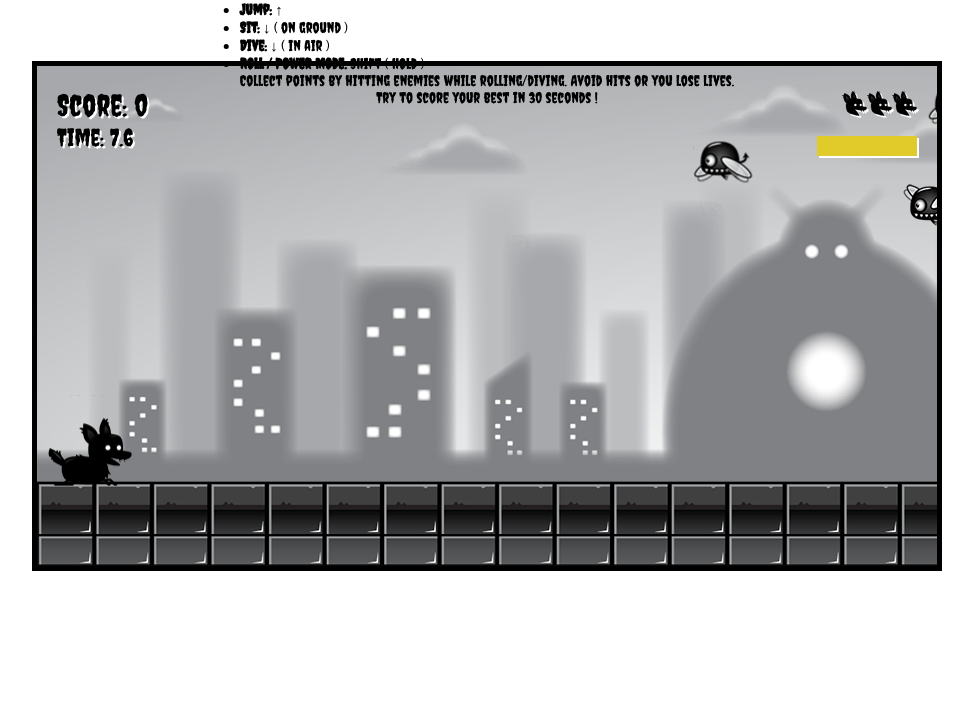
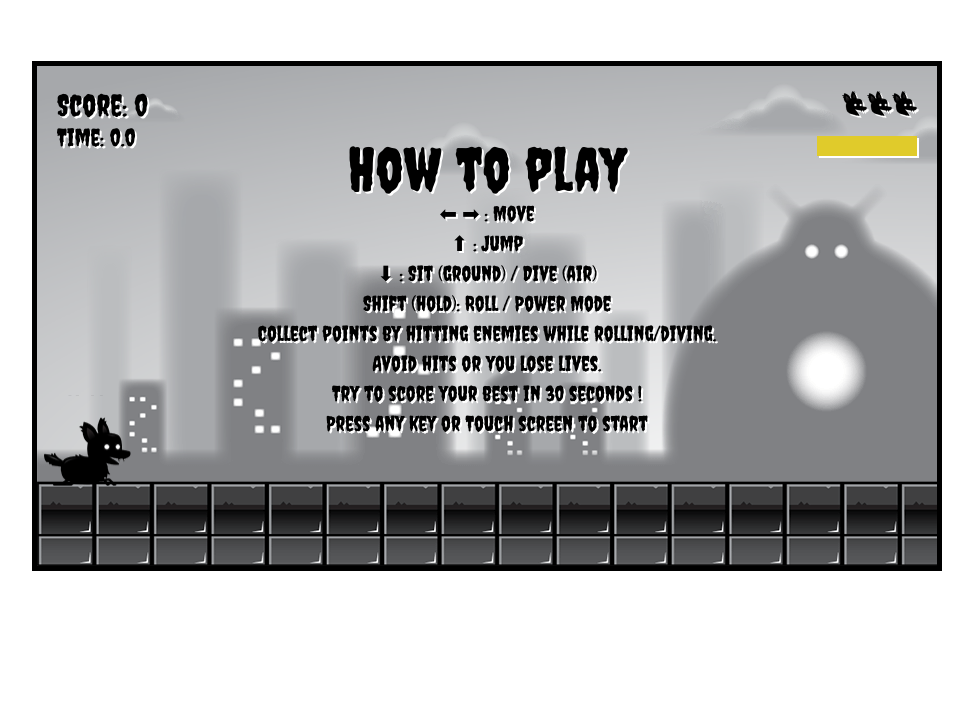
Before and after one commit to pragati-chaturvedi/GameDev_JS, a plain HTML site: page index.html in a window 1280 px wide. Shown: the part 84-800 px from the top of the page, without its empty margins (153-1126 px from the left). Drawn offline with Linux system fonts and the light colour scheme.

Commit message:
Added Game instructions as overlay and some modifications to win/loose logic

```diff
--- a/UI.js
+++ b/UI.js
@@ -8,7 +8,6 @@ export class UI {
         this.livesImageHeight = 25;
         this.powerGridWidth = 100;
     }
-
 
     draw(context) {
         context.save();
@@ -39,6 +38,22 @@ export class UI {
         context.fillRect(this.game.width - this.powerGridWidth - 20, 70, this.game.powerMode, 20);
         context.fillStyle = 'black';
 
+        // ===== How to play overlay BEFORE game starts =====
+        if (!this.game.gameStarted && !this.game.gameOver) {
+            context.textAlign = 'center';
+            context.font = this.fontSize * 2 + 'px ' + this.fontFamily;
+            context.fillText('How to play', this.game.width * 0.5, this.game.height * 0.25);
+            context.font = this.fontSize * 0.7 + 'px ' + this.fontFamily;
+            context.fillText('⬅ ➡ : Move', this.game.width * 0.5, this.game.height * 0.25 + 30);
+            context.fillText('⬆ : Jump', this.game.width * 0.5, this.game.height * 0.25 + 60);
+            context.fillText('⬇ : Sit (ground) / Dive (air)', this.game.width * 0.5, this.game.height * 0.25 + 90);
+            context.fillText('Shift (hold): Roll / Power Mode', this.game.width * 0.5, this.game.height * 0.25 + 120);
+            context.fillText('Collect points by hitting enemies while rolling/diving.', this.game.width * 0.5, this.game.height * 0.25 + 150);
+            context.fillText('Avoid hits or you lose lives.', this.game.width * 0.5, this.game.height * 0.25 + 180);
+            context.fillText("Try to score your best in 30 seconds !", this.game.width * 0.5, this.game.height * 0.25 + 210);
+            context.fillText("Press any key or Touch screen to start", this.game.width * 0.5, this.game.height * 0.25 + 240);
+        }
+
         // game over message
         if (this.game.gameOver) {
             context.textAlign = 'center';
--- a/index.html
+++ b/index.html
@@ -12,19 +12,6 @@
 </head>
 
 <body>
-    <div class="instructions">
-        <h1>How to Play</h1>
-        <ul>
-            <li><strong> Move:</strong>← →</li>
-            <li><strong> Jump:</strong> ↑</li>
-            <li><strong> Sit:</strong> ↓ ( on ground )</li>
-            <li><strong> Dive:</strong> ↓ ( in air )</li>
-            <li><strong> Roll / Power Mode:</strong> Shift ( hold )</li>
-        </ul>
-        <p> Collect points by hitting enemies while rolling/diving. Avoid hits or you lose lives.</p>
-        <p> Try to score your best in 30 seconds ! </p>
-    </div>
-
     <canvas id="canvas"></canvas>
 
     <img id="player" src="assets/player.png">
--- a/input.js
+++ b/input.js
@@ -2,6 +2,8 @@ export class InputHandler {
     constructor(game) {
         this.game = game;
         this.keys = [];
+        this.touchY = '';
+        this.touchThreshold = 30;
         window.addEventListener("keydown", (e) => {
             if ((e.key === "ArrowLeft" ||
                 e.key === "ArrowRight" ||
@@ -24,13 +26,16 @@ export class InputHandler {
             }
         });
         window.addEventListener('touchstart', (e) => {
-            console.log('start');
+            console.log(e.changedTouches[0].pageY);
+            this.touchY = e.changedTouches[0].pageY;
         });
         window.addEventListener('touchmove', (e) => {
-            console.log('move');
+            const swipeDistance = e.changedTouches[0].pageY - this.touchY;
+            if (swipeDistance < -this.touchThreshold && this.keys.indexOf('swipe up') === -1) this.keys.push('swipe up');
+            else if (swipeDistance > this.touchThreshold && this.keys.indexOf('swipe down') === -1) this.keys.push('swipe down');
         });
         window.addEventListener('touchend', (e) => {
-            console.log('end');
+            console.log(this.keys);
         });
     }
 }
--- a/main.js
+++ b/main.js
@@ -35,7 +35,7 @@ window.addEventListener('load', function () {
             this.fontColor = 'black';
             this.time = 0;
             this.maxTime = 30000;
-            this.winningScore = 40;
+            this.winningScore = 10;
             this.gameOver = false;
             this.lives = 3;
             this.player.currentState = this.player.states[0];
@@ -43,7 +43,9 @@ window.addEventListener('load', function () {
             this.sound = new Audio();
             this.sound.src = 'assets/sound/game_music.wav';
             this.sound.loop = true;
+            this.gameStarted = false;
         }
+
         restart() {
             this.player.reset();
             this.enemies = [];
@@ -85,9 +87,8 @@ window.addEventListener('load', function () {
         }
 
         update(deltaTime) {
-            this.sound.play().catch(() => { });
-
             // Time based game over logic
+            if (!this.gameStarted) return;
             this.time += deltaTime;
             if (this.time > this.maxTime) this.gameOver = true;
             if (this.player.currentState !== this.player.states[4] && this.powerMode < 100) this.powerMode += 0.3;
@@ -142,6 +143,8 @@ window.addEventListener('load', function () {
     }
 
     const game = new Game(canvas.width, canvas.height);
+
+
     // console.log(game);
     let lastTime = 0;
     const maxFPS = 60;
@@ -159,5 +162,17 @@ window.addEventListener('load', function () {
         }
         if (!game.gameOver) requestAnimationFrame(animate);
     }
+
     animate(0);
+
+    function startGame() {
+        if (!game.gameStarted) {
+            game.gameStarted = true;
+            game.sound.play().catch(() => { });
+        }
+    }
+    window.addEventListener('keydown', startGame, { once: true });
+    // Optional: touch/click start
+    window.addEventListener('touchstart', startGame, { once: true });
+    window.addEventListener('click', startGame, { once: true });
 });
--- a/player.js
+++ b/player.js
@@ -106,7 +106,9 @@ export class Player {
                     this.game.floatingMessages.push(new FloatingMessage('+1', enemy.x, enemy.y, 110, 50));
                 } else {
                     this.setState(6, 0);
-                    this.game.score -= 5;
+                    if (this.game.score <= 0) this.game.score = 0;
+                    else if (this.game.score - 5 < 0) this.game.score = 0;
+                    else this.game.score -= 5
                     this.game.lives--;
                     this.game.floatingMessages.push(new FloatingMessage('-5', enemy.x, enemy.y, 110, 50));
                     if (this.game.lives <= 0) this.game.gameOver = true;
--- a/style.css
+++ b/style.css
@@ -51,3 +51,7 @@ p {
 #lives {
     display: none;
 }
+
+.hidden {
+    display: none;
+}
```
